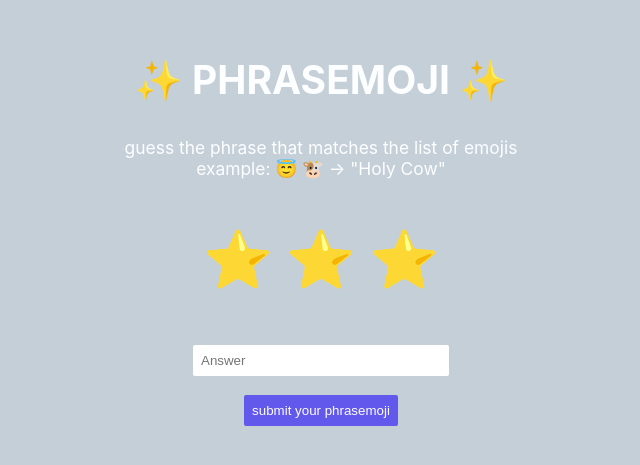
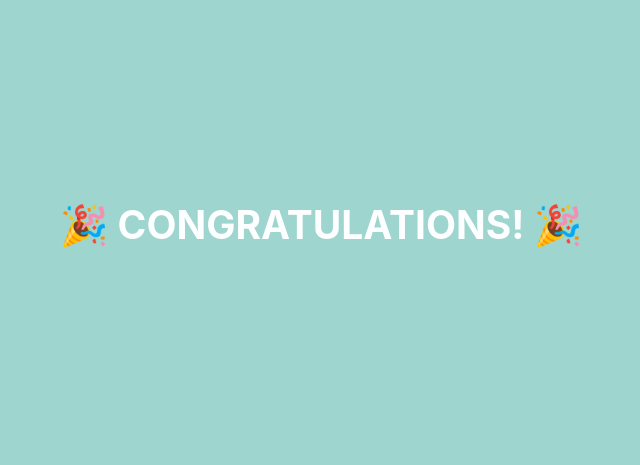
Before and after one commit to chelsabeth/phrasemoji, a React (Create React App) app: page /success in a window 1280 px wide. Shown: the part 175-640 px from the top of the page, without its empty margins (319-959 px from the left). Built offline with nearby package versions, Linux system fonts and the light colour scheme.

Commit message:
Add react router, colors to readme, and all components

```diff
--- a/package.json
+++ b/package.json
@@ -8,6 +8,7 @@
     "@testing-library/user-event": "^13.5.0",
     "react": "^18.2.0",
     "react-dom": "^18.2.0",
+    "react-router-dom": "^6.13.0",
     "react-scripts": "5.0.1",
     "web-vitals": "^2.1.4"
   },
--- a/src/App.js
+++ b/src/App.js
@@ -1,10 +1,17 @@
 import './App.css';
+import { BrowserRouter, Route, Routes } from 'react-router-dom';
 import Homepage from './components/Homepage';
+import Success from './components/Success';
 
 function App() {
   return (
     <div>
-      < Homepage />
+      <BrowserRouter>
+        <Routes>
+          <Route exact path="/" element={<Homepage/>} />
+          <Route path="/success" element={<Success/>} />
+        </Routes>
+      </BrowserRouter>
     </div>
   );
 }
--- a/src/components/Homepage.css
+++ b/src/components/Homepage.css
@@ -8,7 +8,7 @@
     justify-content: center;
     font-size: calc(10px + 2vmin);
     color: #FDFEFF;
-  }
+}
 
 .instructions {
     font-weight: normal;
--- /dev/null
+++ b/src/components/Success.css
@@ -0,0 +1,11 @@
+.success-page {
+    text-align: center;
+    background-color: #9ed5cf;
+    min-height: 100vh;
+    display: flex;
+    flex-direction: column;
+    align-items: center;
+    justify-content: center;
+    font-size: calc(10px + 2vmin);
+    color: #FDFEFF;
+}
--- /dev/null
+++ b/src/components/Success.js
@@ -0,0 +1,11 @@
+import './Success.css';
+
+function Success() {
+    return (
+      <div className="success-page">
+        <h2>🎉 CONGRATULATIONS! 🎉</h2>
+      </div>
+    );
+  }
+
+  export default Success;
```
Also changed, not shown: src/components/TryAgain.css (added), src/components/TryAgain.js (added), 2 other files (tests, documents, lock files or other folders).
